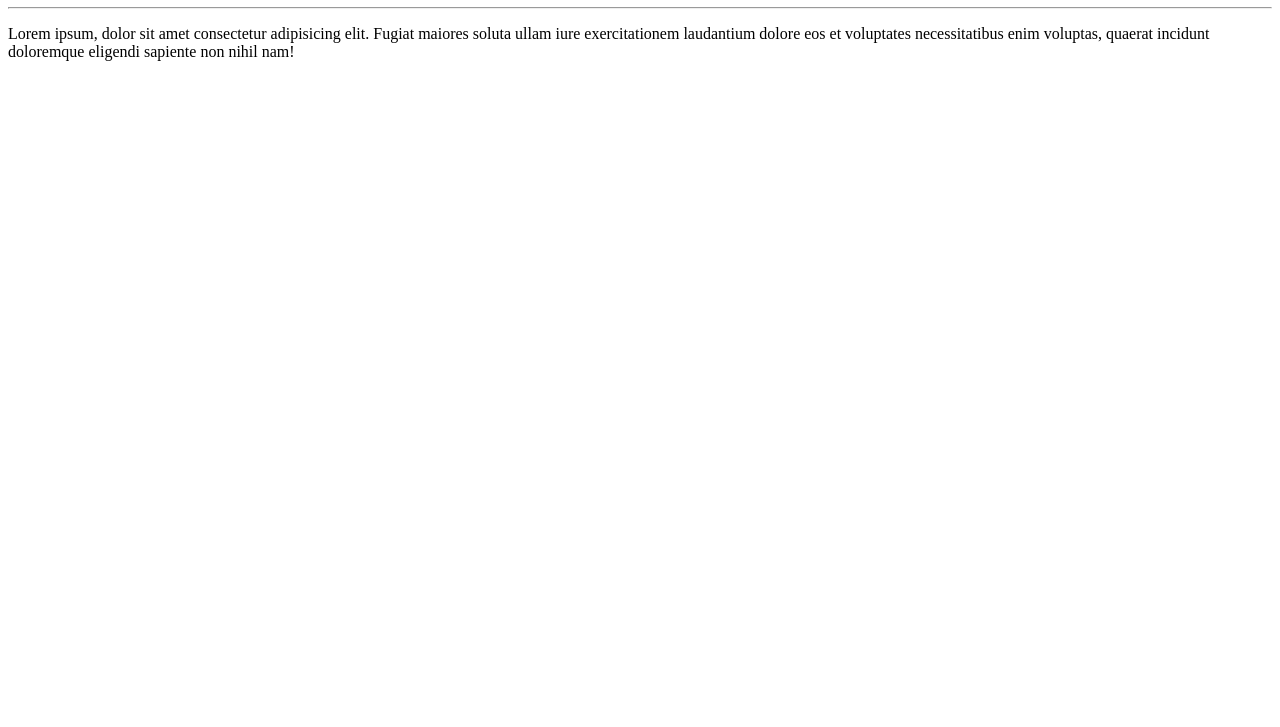
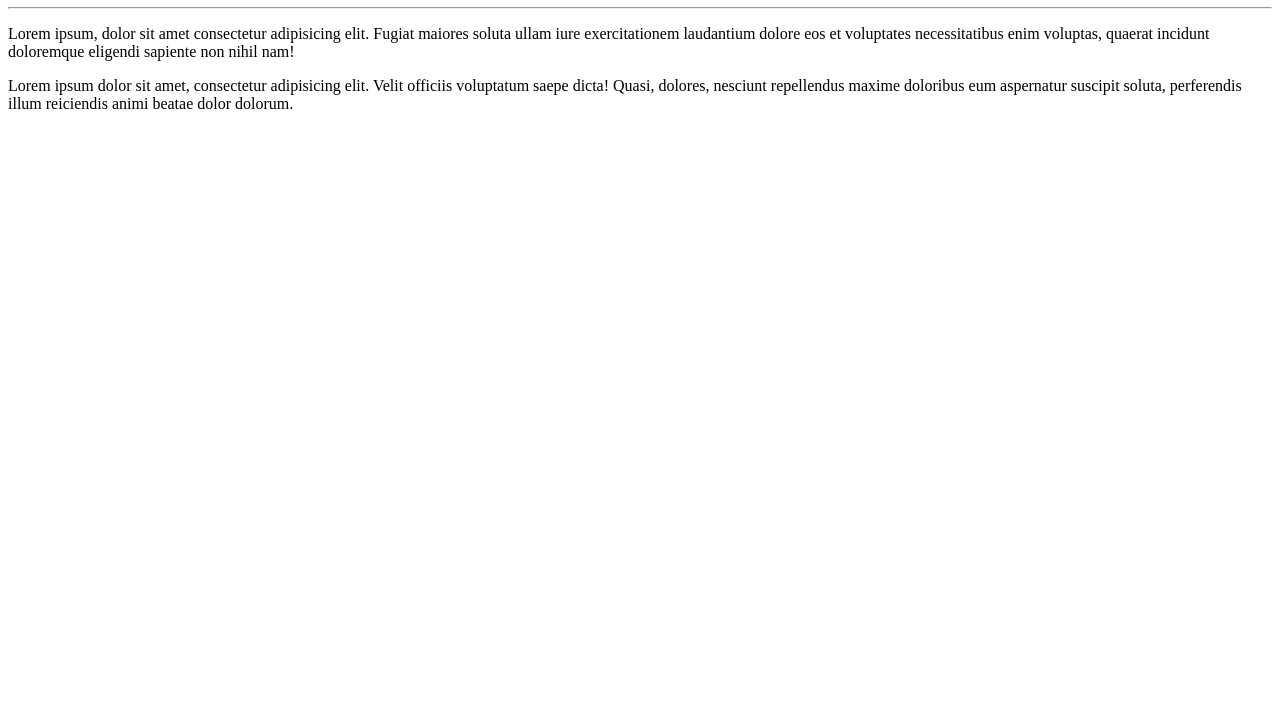
Before and after one commit to luisebf01/Faculdade, a plain HTML site: page site-exemplo/index.html in a window 1280 px wide. Shown: the part 73-800 px from the top of the page. Drawn offline with Linux system fonts and the light colour scheme.

Commit message:
Adicionei um parágrafo

```diff
--- a/site-exemplo/index.html
+++ b/site-exemplo/index.html
@@ -10,5 +10,6 @@
     <h1>Olá, Mundo!</h1>
     <hr>
     <p>Lorem ipsum, dolor sit amet consectetur adipisicing elit. Fugiat maiores soluta ullam iure exercitationem laudantium dolore eos et voluptates necessitatibus enim voluptas, quaerat incidunt doloremque eligendi sapiente non nihil nam!</p>
+    <p>Lorem ipsum dolor sit amet, consectetur adipisicing elit. Velit officiis voluptatum saepe dicta! Quasi, dolores, nesciunt repellendus maxime doloribus eum aspernatur suscipit soluta, perferendis illum reiciendis animi beatae dolor dolorum.</p>
 </body>
 </html>
```
